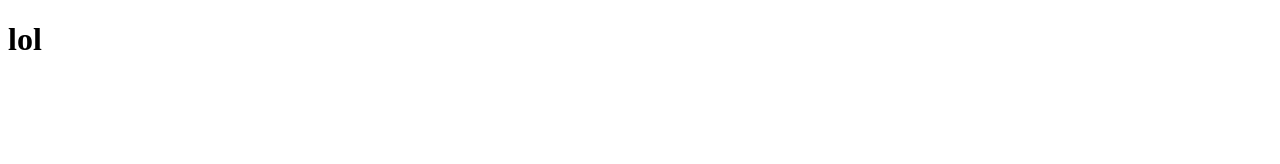
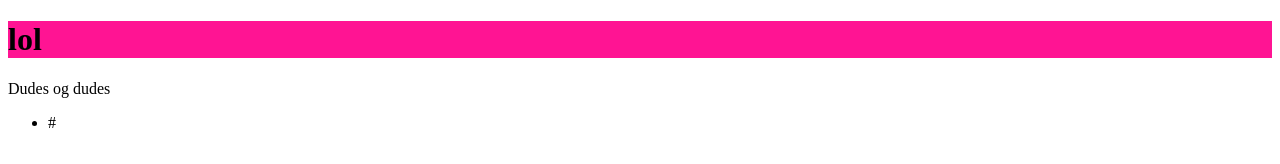
Before and after one commit to flowso/gitexercise, a plain HTML site: page index.html in a window 1280 px wide. Drawn offline with Linux system fonts and the light colour scheme.

Commit message:
lol mere shit

```diff
--- a/index.html
+++ b/index.html
@@ -1,12 +1,17 @@
 <!DOCTYPE html>
 <html>
   <head>
+    <link rel="stylesheet" href="stylesheet.css">
     <meta charset="utf-8">
     <title>vores page</title>
   </head>
 
   <body>
     <h1>lol</h1>
+      <p>Dudes og dudes</p>
+
+      <ul>
+        <li>#</li>
   </body>
 
 </html>
```
